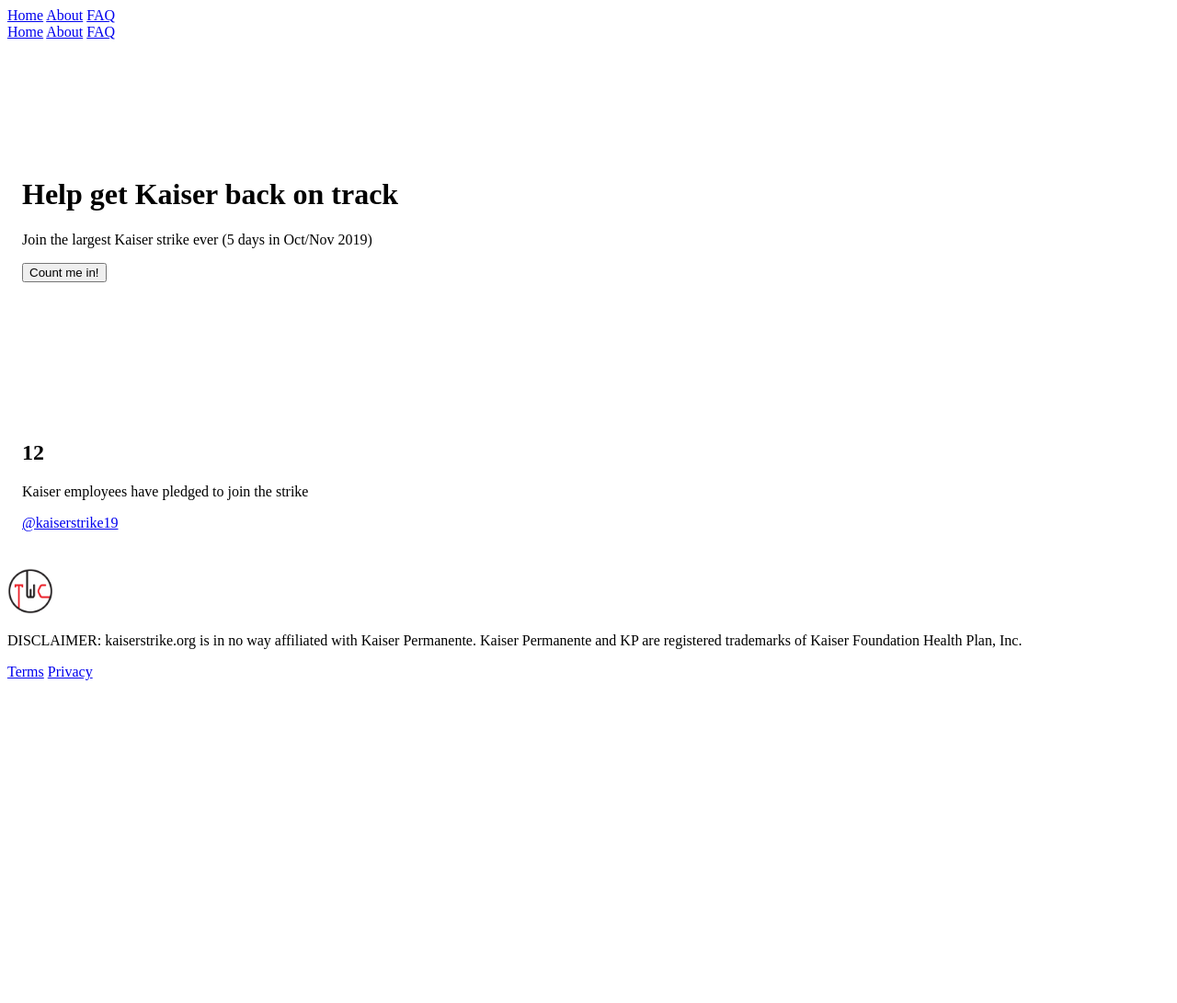
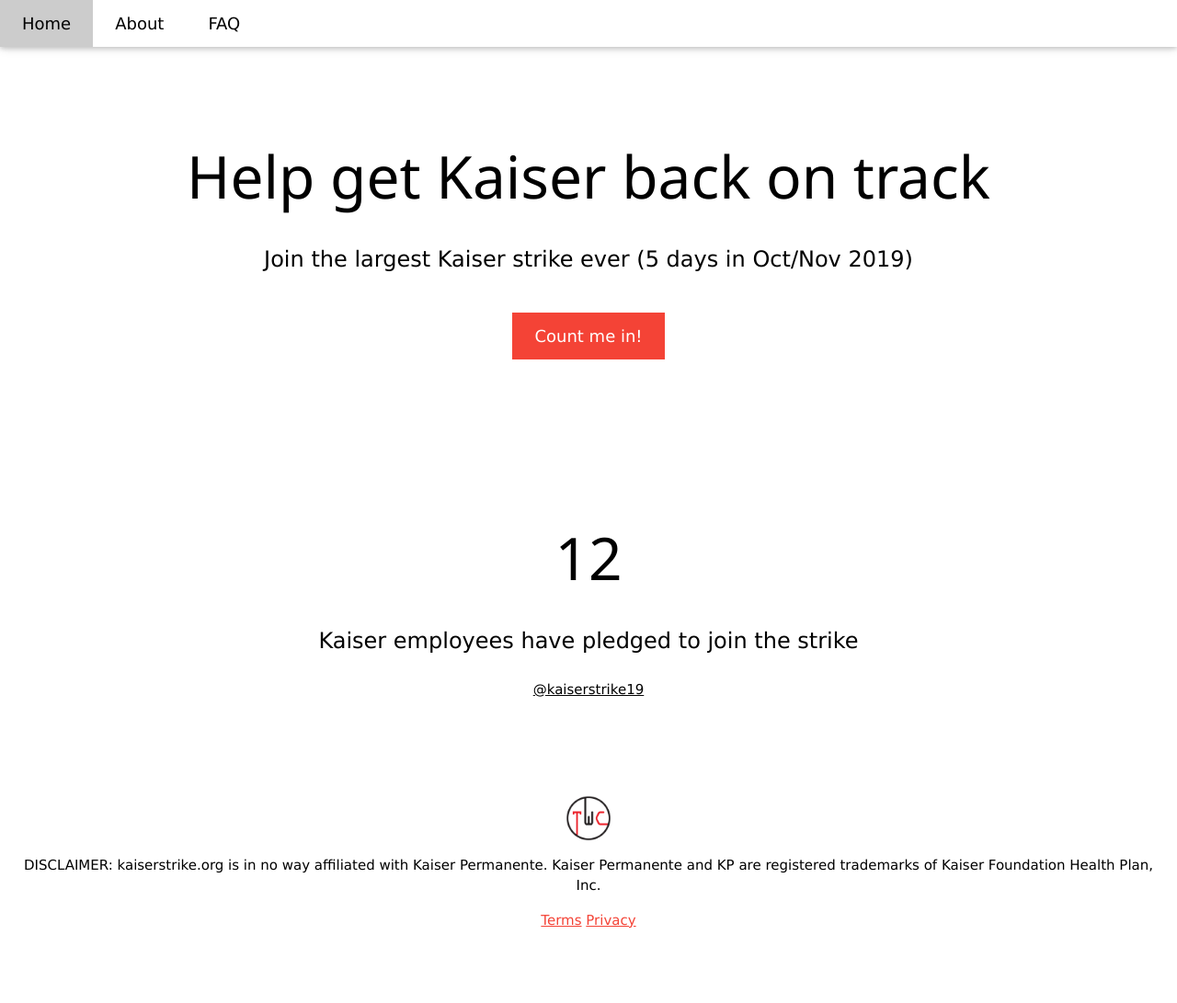
Before and after one commit to morgworth/KP-Strike-Pledge-App, a Django app: page / in a window 1280 px wide. Shown: the whole page at 92% size. Before the commit the page ends 740 px from the top, so only its background shows below. Run offline with Django 3.2, Linux system fonts and the light colour scheme; data comes from the database, SQL or seed files in the repository; some libraries are stand-ins or nearby versions.

Commit message:
Re-add paths

```diff
--- a/strike_pledge/templates/about.html
+++ b/strike_pledge/templates/about.html
@@ -6,6 +6,8 @@
 <meta name="robots" content="index,nofollow">
 <meta name="viewport" content="width=device-width, initial-scale=1">
 {% load static %}
+<link rel="stylesheet" href="/static/w3.css">
+<link rel="stylesheet" href="/static/font-awesome.min.css">
 
 <body>
 
--- a/strike_pledge/templates/contact.html
+++ b/strike_pledge/templates/contact.html
@@ -5,6 +5,8 @@
 <meta name="robots" content="noindex,nofollow">
 <meta name="viewport" content="width=device-width, initial-scale=1">
 {% load static %}
+<link rel="stylesheet" href="/static/w3.css">
+<link rel="stylesheet" href="/static/font-awesome.min.css">
 
 <body>
 
--- a/strike_pledge/templates/email.html
+++ b/strike_pledge/templates/email.html
@@ -1,14 +1,12 @@
 <!DOCTYPE html>
 <html lang="en">
+<title>Enter your email</title>
 <meta charset="UTF-8">
 <meta name="robots" content="noindex,nofollow">
 <meta name="viewport" content="width=device-width, initial-scale=1">
 {% load static %}
 <link rel="stylesheet" href="/static/w3.css">
-
-<head>
-  <title>Enter your email</title>
-</head>
+<link rel="stylesheet" href="/static/font-awesome.min.css">
 
 <body>
 
--- a/strike_pledge/templates/faq.html
+++ b/strike_pledge/templates/faq.html
@@ -6,6 +6,8 @@
 <meta name="robots" content="index,nofollow">
 <meta name="viewport" content="width=device-width, initial-scale=1">
 {% load static %}
+<link rel="stylesheet" href="/static/w3.css">
+<link rel="stylesheet" href="/static/font-awesome.min.css">
 
 <body>
 
--- a/strike_pledge/templates/home.html
+++ b/strike_pledge/templates/home.html
@@ -6,6 +6,8 @@
 <meta name="robots" content="index,nofollow">
 <meta name="viewport" content="width=device-width, initial-scale=1">
 {% load static %}
+<link rel="stylesheet" href="/static/w3.css">
+<link rel="stylesheet" href="/static/font-awesome.min.css">
 
 <body>
 
--- a/strike_pledge/templates/privacy.html
+++ b/strike_pledge/templates/privacy.html
@@ -6,6 +6,8 @@
 <meta name="robots" content="noindex,nofollow">
 <meta name="viewport" content="width=device-width, initial-scale=1">
 {% load static %}
+<link rel="stylesheet" href="/static/w3.css">
+<link rel="stylesheet" href="/static/font-awesome.min.css">
 
 <body>
 
--- a/strike_pledge/templates/success.html
+++ b/strike_pledge/templates/success.html
@@ -5,6 +5,8 @@
 <meta name="robots" content="noindex,nofollow">
 <meta name="viewport" content="width=device-width, initial-scale=1">
 {% load static %}
+<link rel="stylesheet" href="/static/w3.css">
+<link rel="stylesheet" href="/static/font-awesome.min.css">
 
 <!-- Navbar -->
 <div class="w3-top">
--- a/strike_pledge/templates/terms.html
+++ b/strike_pledge/templates/terms.html
@@ -5,6 +5,8 @@
 <meta name="robots" content="noindex,nofollow">
 <meta name="viewport" content="width=device-width, initial-scale=1">
 {% load static %}
+<link rel="stylesheet" href="/static/w3.css">
+<link rel="stylesheet" href="/static/font-awesome.min.css">
 
 <body>
 
```
